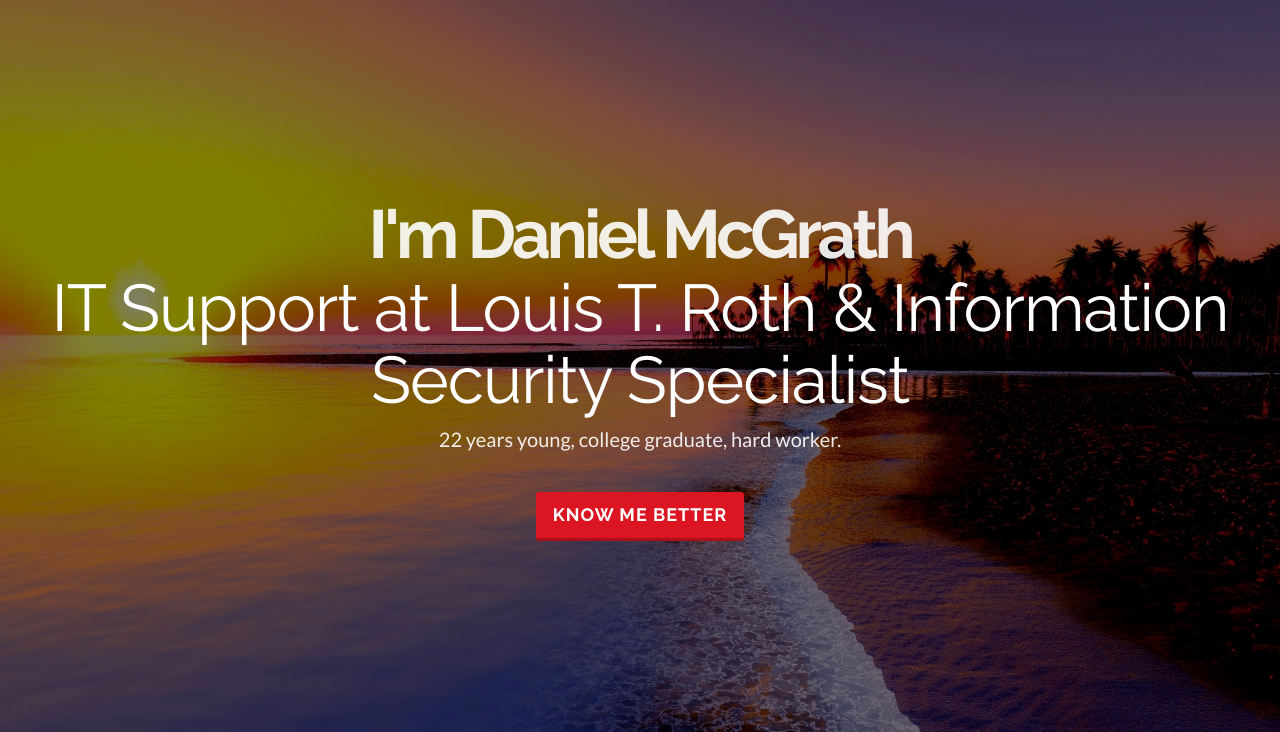
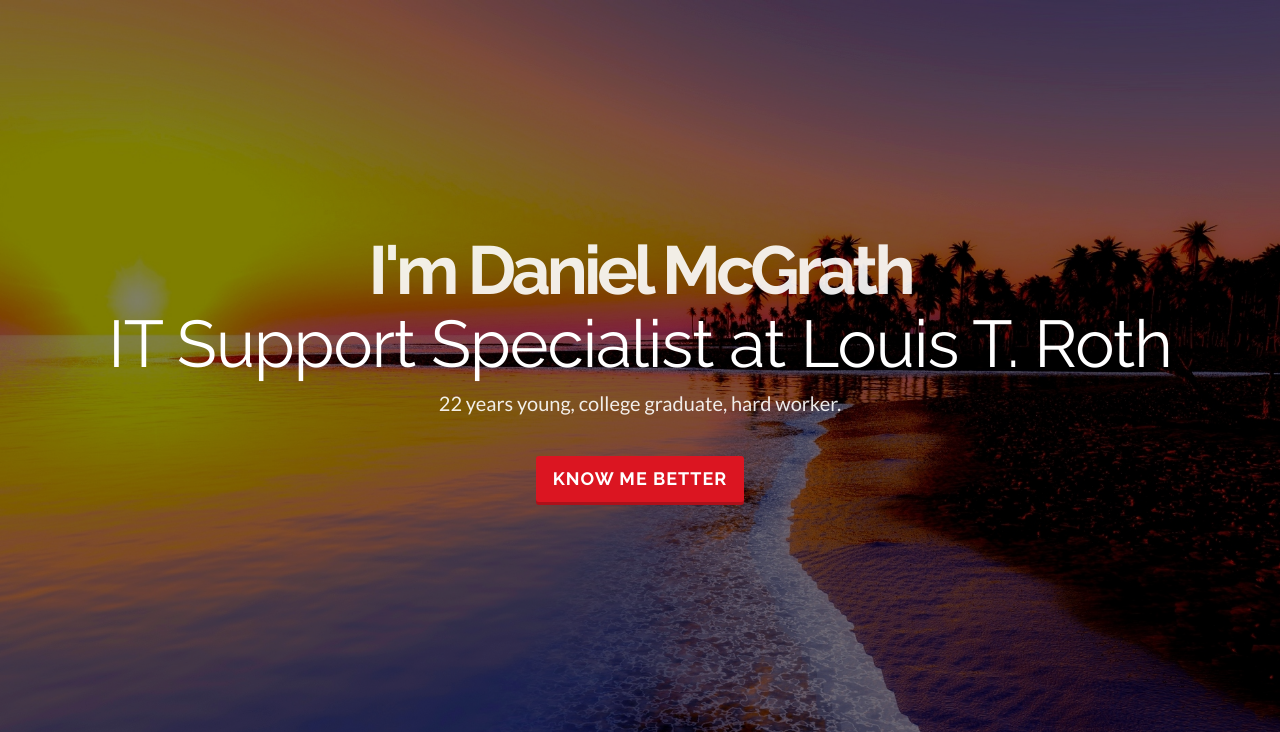
Before and after one commit to DanielPMcGrath/DanielPMcGrath.github.io, a plain HTML site: page index.html in a window 1280 px wide. Shown: the top 732 px of the page. Drawn offline with Linux system fonts and the light colour scheme; some packages are replaced by stand-ins of ours; a web font is replaced by a local one.

Commit message:
Changed text.

```diff
--- a/index.html
+++ b/index.html
@@ -57,7 +57,7 @@
                     I'm Daniel McGrath <span class="blinker"></span>
                 </h1>
 
-                <h1 class="small">IT Support at Louis T. Roth & Information Security Specialist</h1>
+                <h1 class="small">IT Support Specialist at Louis T. Roth</h1>
 
                 <p>22 years young, college graduate, hard worker.</p>
 
```
